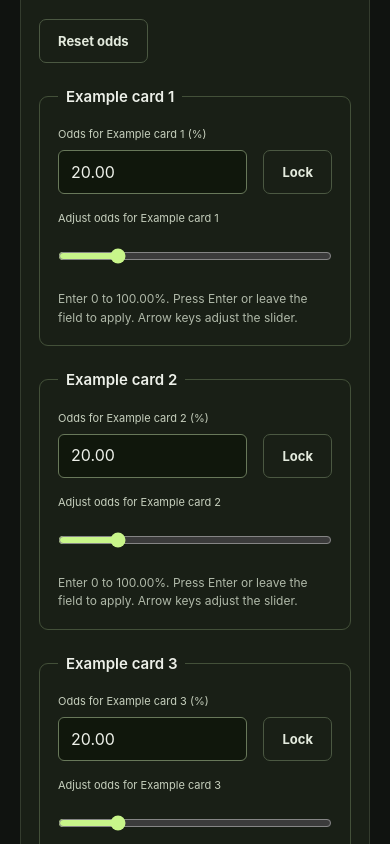
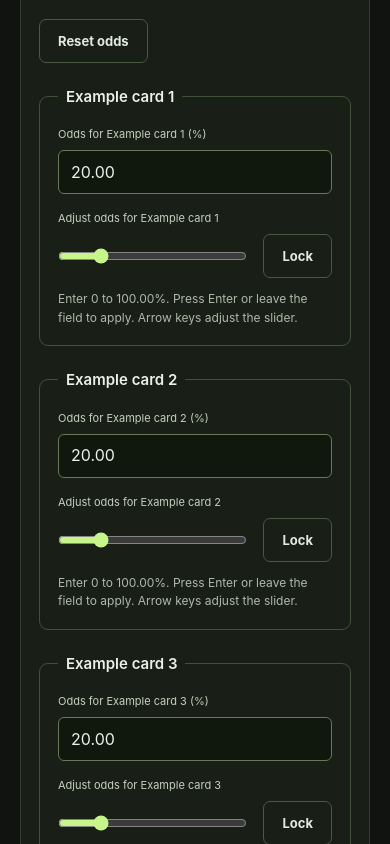
Before and after one commit to thisisanubhav/catchback-fix-proposals, a React (Vite) app: page / in a window 390 px wide. Shown: the part 3600-4444 px from the top of the page. Built offline with nearby package versions, Linux system fonts and the light colour scheme.

Commit message:
style: keep mobile odds layout aligned with keyboard focus order

```diff
--- a/src/styles.css
+++ b/src/styles.css
@@ -134,6 +134,7 @@ footer { padding: 45px 0; font-size: 12px; color: #9da793; max-width: 700px; }
 .custom-status { margin: 22px 0 0; line-height: 1.7; }
 @media (max-width: 800px) {
   .custom-odds-controls { grid-template-columns: minmax(0, 1fr) auto; gap: 16px; }
-  .custom-slider { grid-column: 1 / -1; grid-row: 2; }
+  .custom-number { grid-column: 1 / -1; }
+  .custom-slider { grid-column: 1; grid-row: 2; }
   .custom-odds-controls label { font-size: 11px; }
 }
```
